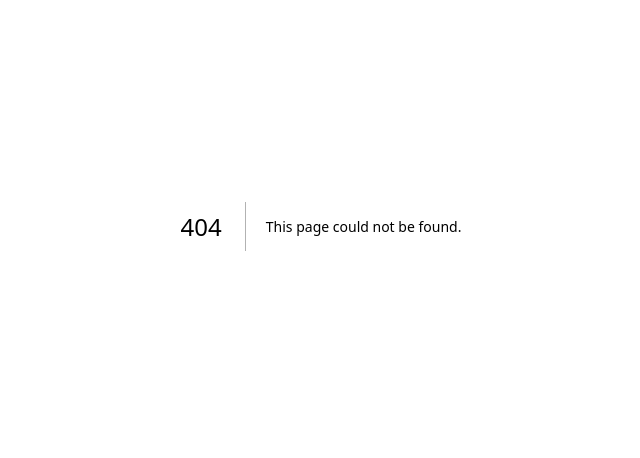
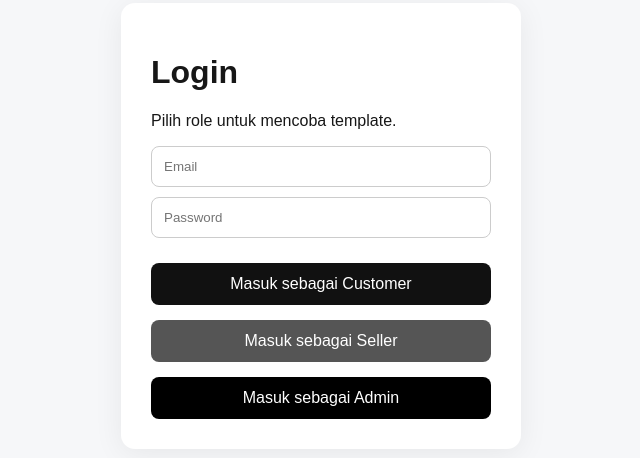
Before and after one commit to sasukevanbasten-rgb/ecommerce-multivendor, a Next.js app: page /login in a window 1280 px wide. Before the commit this address had no page. Shown: the part 174-632 px from the top of the page, without its empty margins (319-959 px from the left). Built offline with nearby package versions, Linux system fonts and the light colour scheme.

Commit message:
Add login page with role selection links

```diff
--- /dev/null
+++ b/app/login/page.tsx
@@ -0,0 +1,17 @@
+import Link from "next/link";
+
+export default function Login() {
+  return (
+    <main className="center">
+      <div className="form">
+        <h1>Login</h1>
+        <p>Pilih role untuk mencoba template.</p>
+        <input placeholder="Email" type="email" />
+        <input placeholder="Password" type="password" />
+        <Link className="button" href="/customer">Masuk sebagai Customer</Link>
+        <Link className="button secondary" href="/seller">Masuk sebagai Seller</Link>
+        <Link className="button dark" href="/admin">Masuk sebagai Admin</Link>
+      </div>
+    </main>
+  );
+}
```
